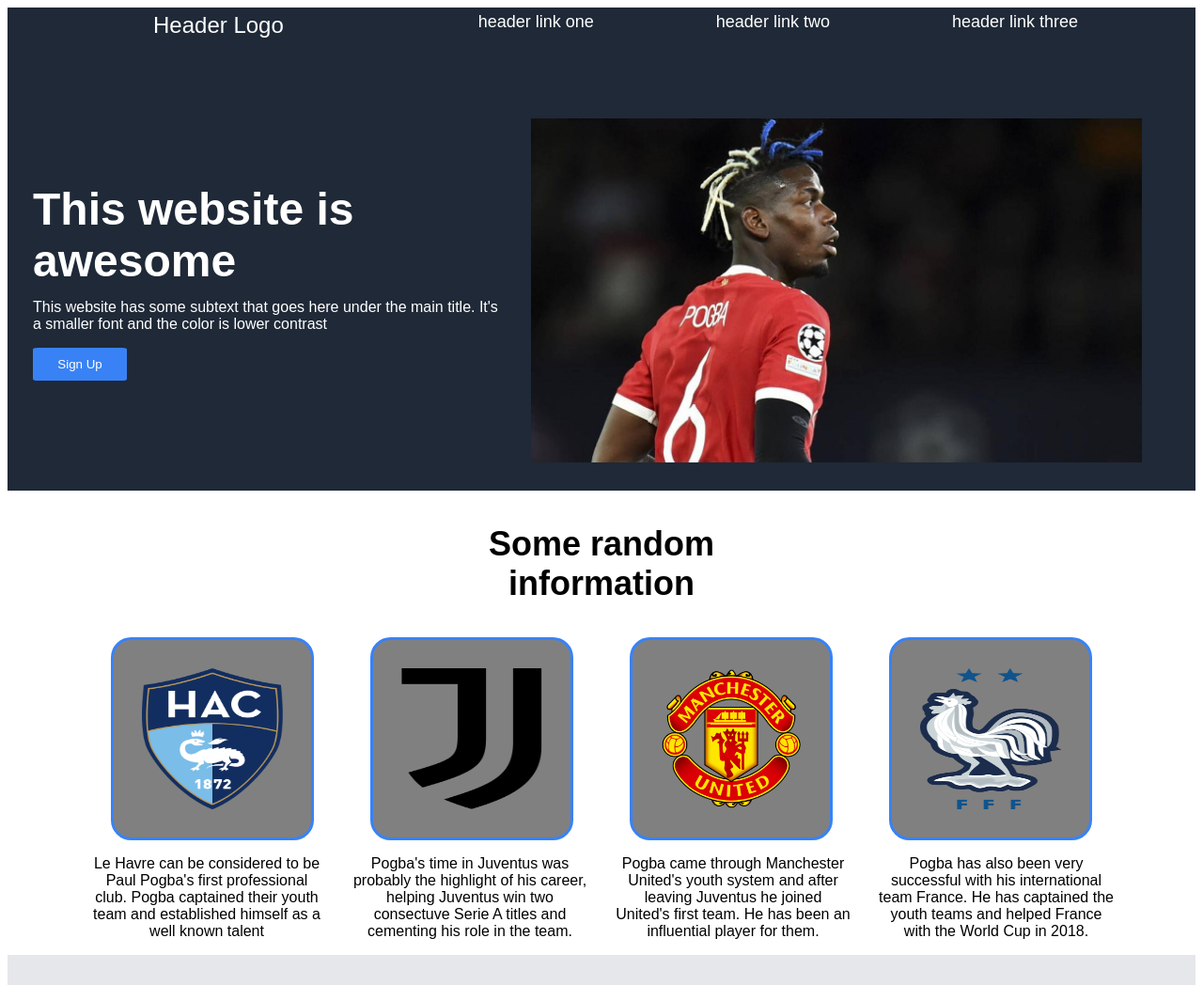
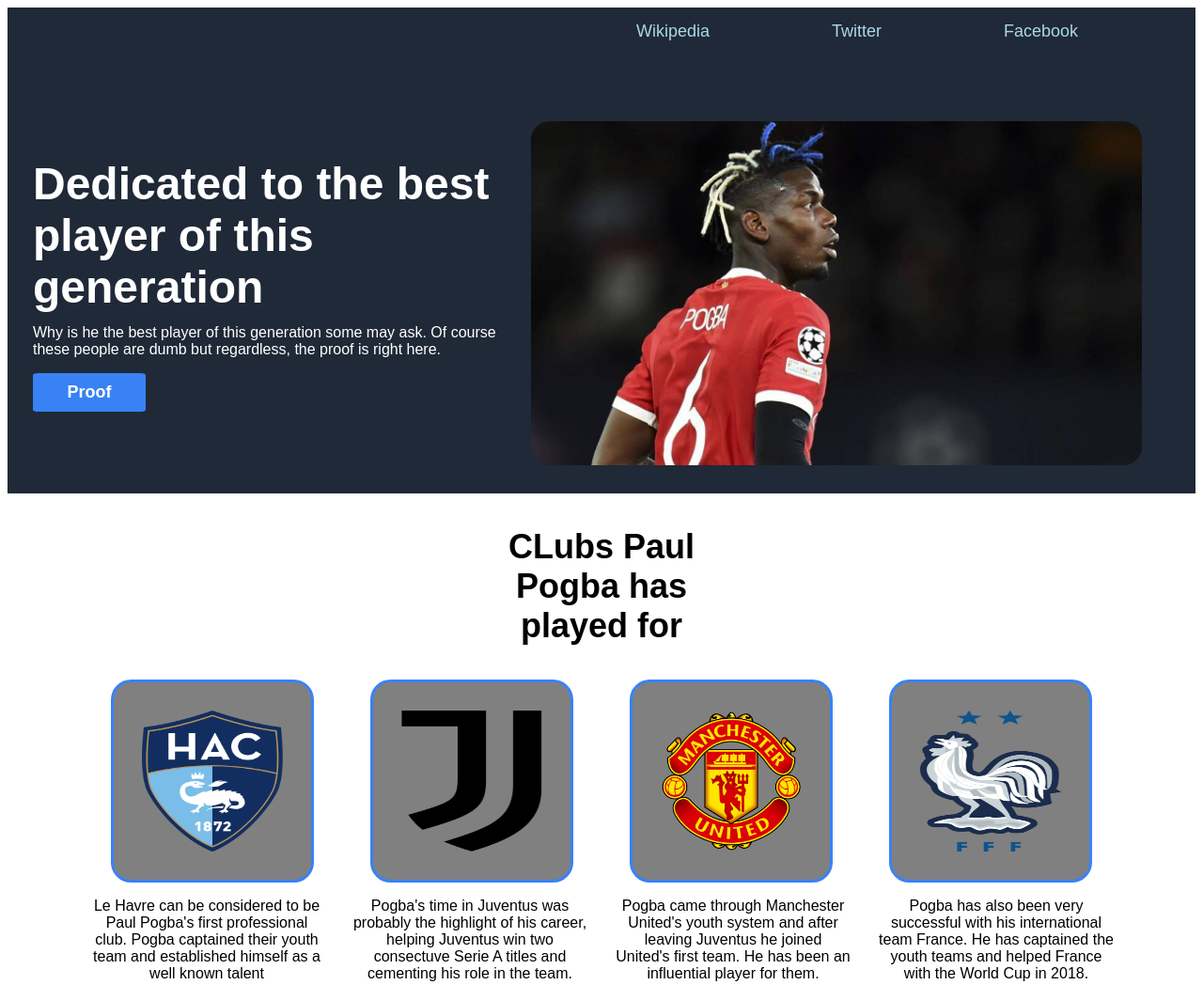
Before and after one commit to MuhammadSaad0/odin-landingpage, a plain HTML site: page index.html in a window 1280 px wide. Shown: the top 1048 px of the page at 94% size. Drawn offline with Linux system fonts and the light colour scheme.

Commit message:
Finalize style and text

```diff
--- a/index.html
+++ b/index.html
@@ -7,23 +7,22 @@
     </head>
     <body>
         <div class = "header">
-            <p class = "logo">Header Logo</p>
-            <a class = "right-links">header link one</a>
-            <a class = "right-links">header link two</a>
-            <a class = "right-links">header link three</a>
+            <p class = "logo"></p>
+            <a class = "right-links" href = "https://en.wikipedia.org/wiki/Paul_Pogba" target="_blank">Wikipedia</a>
+            <a class = "right-links" href = "https://twitter.com/paulpogba?lang=en" target="_blank">Twitter</a>
+            <a class = "right-links" href = "https://www.facebook.com/PaulPogba" target="_blank">Facebook</a>
         </div>
         <div class = "top">
             <div class = "container1">
-            <h1 class = "hero">This website is awesome</h1>
-            <p class = "subhero">This website has some subtext that goes here
-                under the main title. It's a smaller font and
-                the color is lower contrast
+            <h1 class = "hero">Dedicated to the best player of this generation</h1>
+            <p class = "subhero">Why is he the best player of this generation some may ask. Of course these people are dumb but regardless,
+                the proof is right here.
             </p>
-            <button type = "button">Sign Up</button></div>
+            <a target="_blank" class = "button" href = "https://www.youtube.com/watch?v=tgaBALdjNGE">Proof</a></div>
             <img src = "images/pogba1.jpg" t = "Placehorder for an image">
         </div>
         <div class = "middle">
-            <p class = "info">Some random information</p>
+            <p class = "info">CLubs Paul Pogba has played for</p>
             <div class = "images-text">
             <img src = "images/havre.png" alt="img1">
             <img src = "images/juve.png" alt = "img2">
@@ -45,7 +44,8 @@
             <p><strong>Pogba needs your help to pay his bills!</strong>
             <br />
             Donate now by clicking right over there!</p>
-            <button type ="button">Donate</button>
+            <form action = "https://trollface.dk/">
+            <button class ="button">Donate</button></form>
         </div>
         <div class = "footer">
             <p>Copyright &copy Muhammad Saad 2022</p>
--- a/style.css
+++ b/style.css
@@ -20,9 +20,12 @@
 
 }
 a{
+    text-decoration: none;
+    color:lightblue;
     margin-right: 120px;
 }
 .right-links{
+    margin-top:10px;
     padding:5px;
 }
 .hero{
@@ -31,7 +34,7 @@ a{
 .subhero{
     margin-top:-20px;
 }
-button{
+.button{
     background-color: #3882F6;
     color:white;
     width: 100px;
@@ -39,12 +42,16 @@ button{
     padding:10px;
     border-radius: 5%;
     border-style: none;
+    text-align: center;
+    font-weight: 600;
+    font-size: large;
 }
 img{
     width:650px;
     height: auto;
     padding: 30px;
     margin-top: 50px;
+    border-radius: 50px;
 }
 .info{
     font-size: 36px;
@@ -154,3 +161,6 @@ body{
     padding:10px;
     align-items: center;
 }
+button:hover{
+    cursor:pointer;
+}
```
Also changed, not shown: images/logo.jpg (added), images/logo.png (added).
